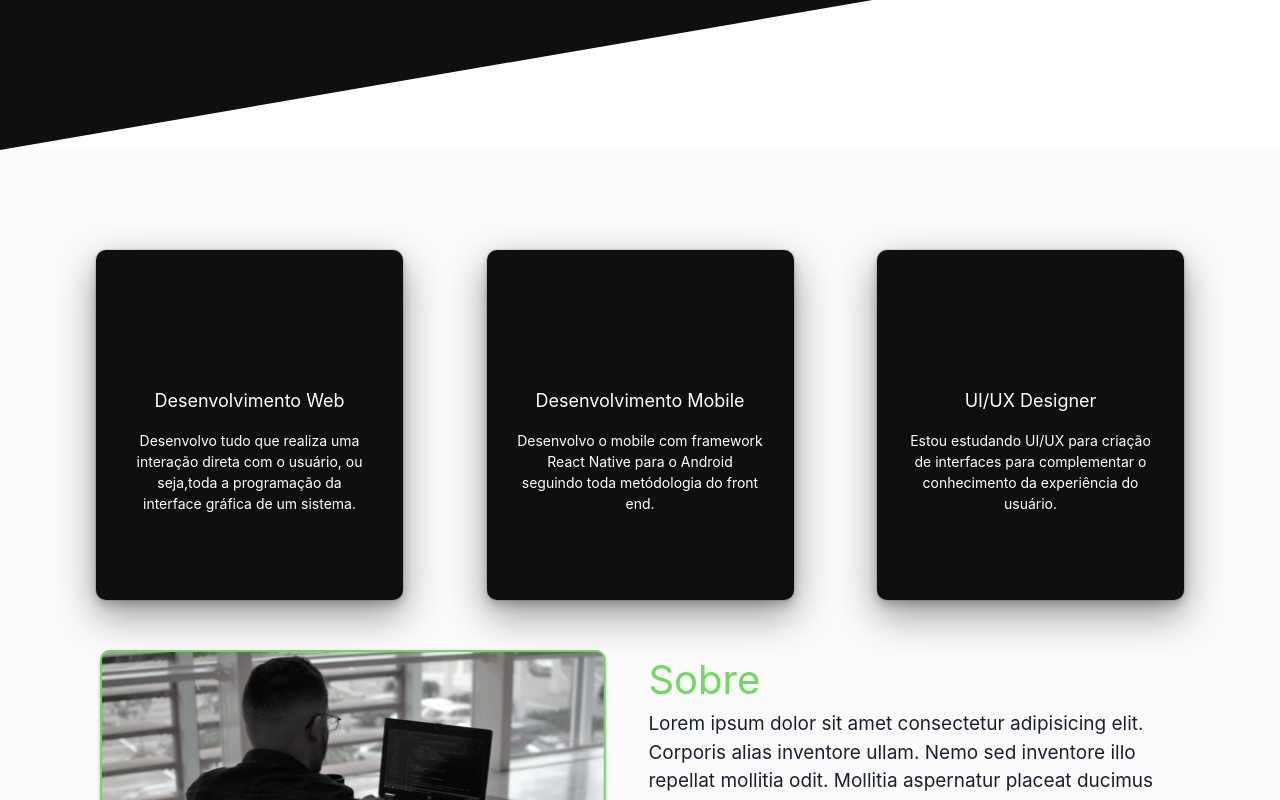
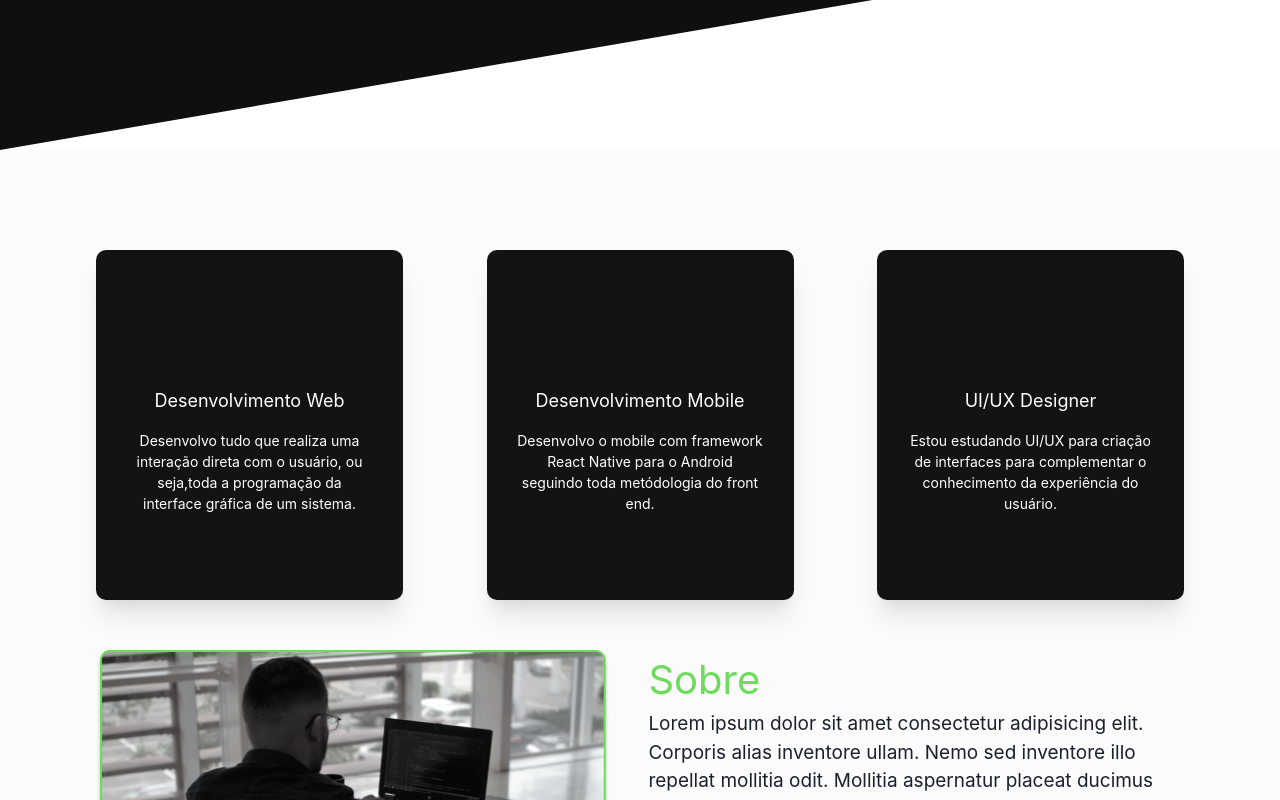
Before and after one commit to Allisson-Lima-Dev/portfolio-dev-allisson, a Next.js app: page / in a window 1280 px wide. Shown: the part 650-1450 px from the top of the page. Built offline with nearby package versions, Linux system fonts and the light colour scheme; some icons are missing.

Commit message:
refactor: alterando cor do card

```diff
--- a/src/components/cards/cardAbout/index.tsx
+++ b/src/components/cards/cardAbout/index.tsx
@@ -13,11 +13,11 @@ export function CardAbout({ description, icon, title }: IPropsCard) {
     <Flex
       w="307px"
       h="350px"
-      bg="#0f0f0f"
+      bg="#131313"
       align={"center"}
       flexDir="column"
       borderRadius={"10px"}
-      boxShadow="dark-lg"
+      boxShadow="xl"
       px="30px"
       id="card"
     >
```
